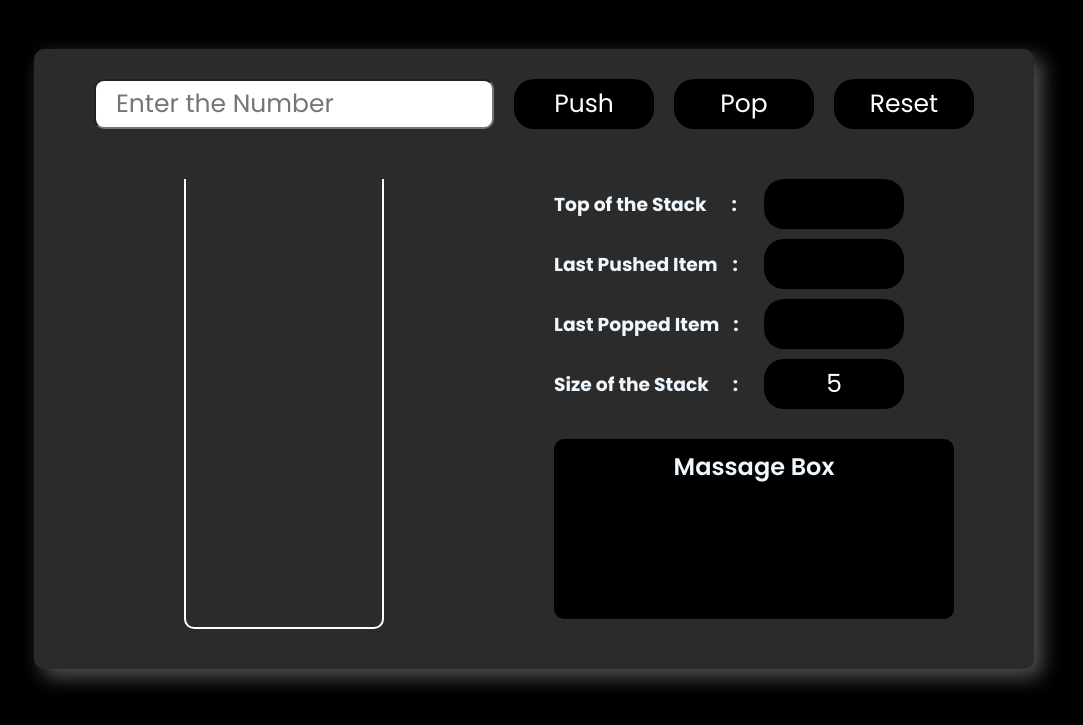
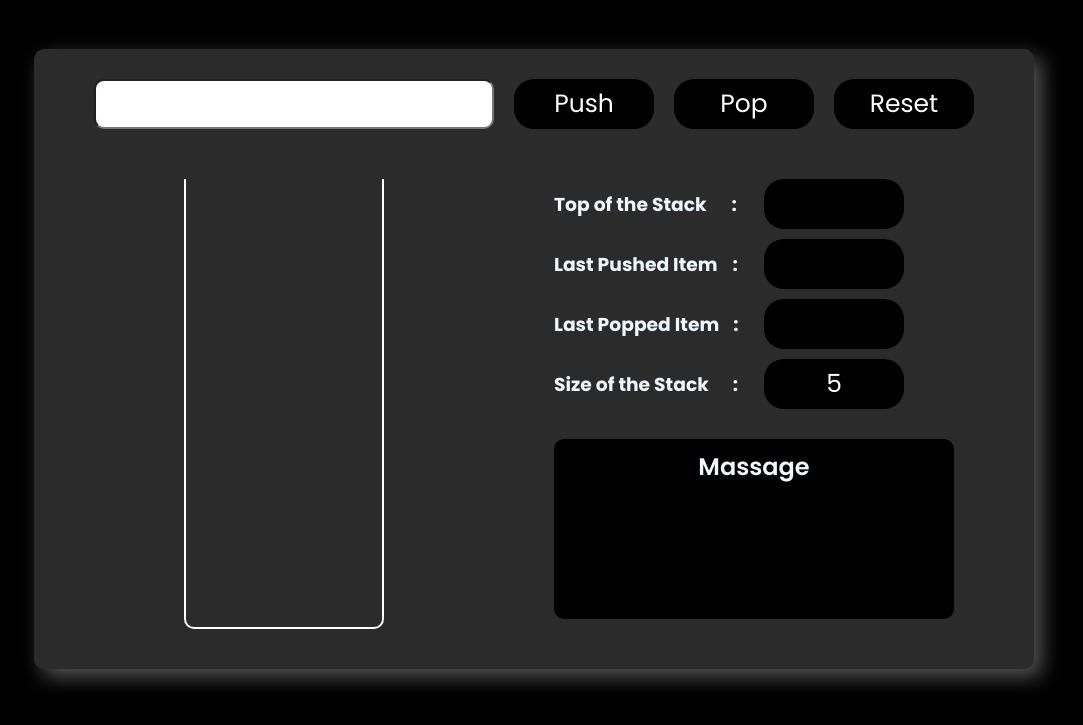
Before and after one commit to vishalm67/Stack-Visualize, a plain HTML site: page index.html in a window 1280 px wide. Shown: the part 71-796 px from the top of the page, without its empty margins (106-1189 px from the left). Drawn offline with Linux system fonts and the light colour scheme.

Commit message:
push issue getting solved

```diff
--- a/index.html
+++ b/index.html
@@ -13,7 +13,7 @@
     </header>
     <div class="container">
         <div class="container-header">
-            <input type="number" class="input_bar" placeholder="Enter the Number" required>
+            <input type="number" class="text"   required>
             <button class="push">Push</button>
             <button class="pop ">Pop</button>
             <button class="reset">Reset</button>
@@ -43,7 +43,7 @@
                 </div>
 
                 <div class="massage-box">
-                    <h2>Massage Box</h2>
+                    <h2>Massage</h2>
                     <div class="massage"></div>
                 </div>
             </div>
--- a/style.css
+++ b/style.css
@@ -7,12 +7,8 @@
     font-family: "Poppins", sans-serif;
     color :aliceblue;
 }
-.input_bar{
-    color:black;
-    transition: all 0.3s ease;
-
-}.input_bar:focus::placeholder {
-  color: transparent;
+.text{
+    color: black;
 }
 body {
     height: 100vh;
```
